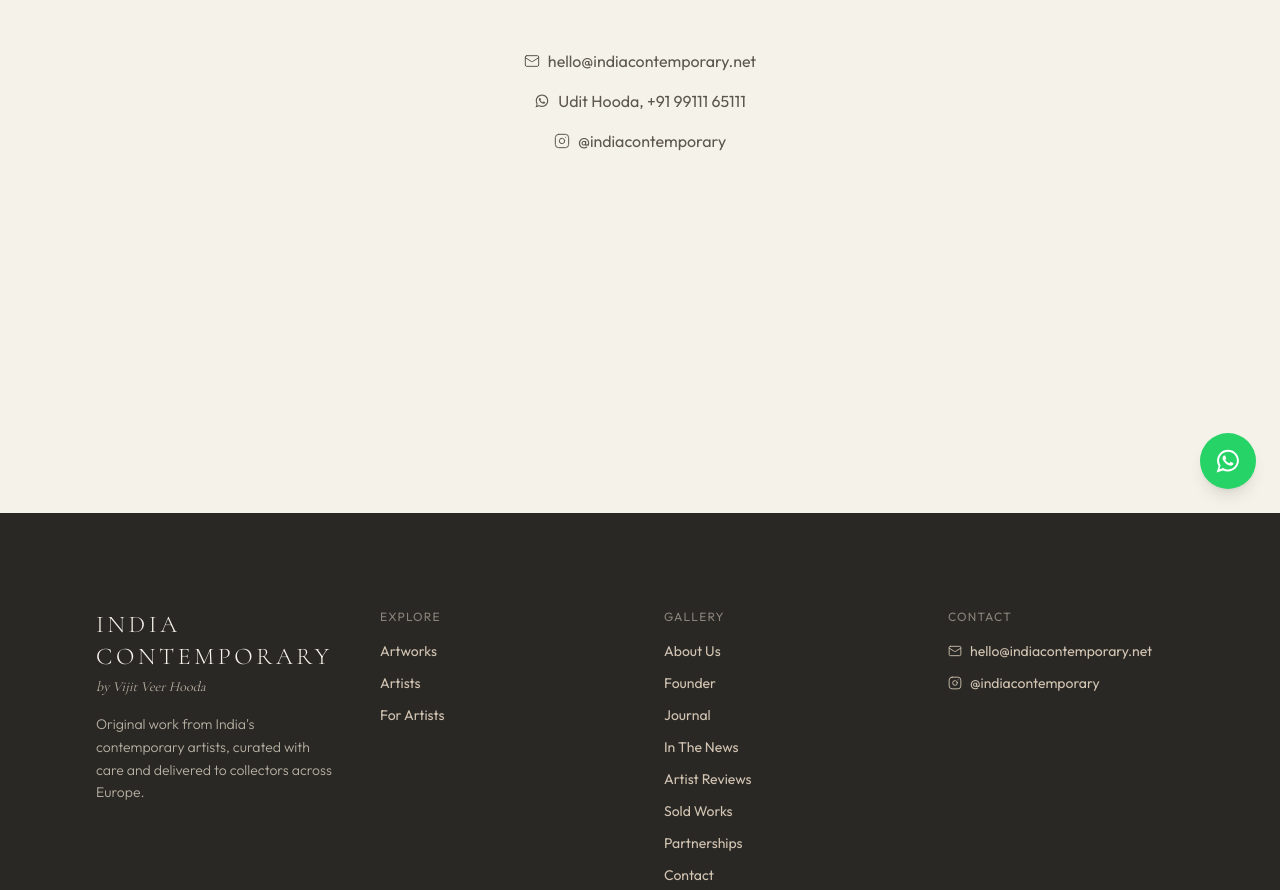
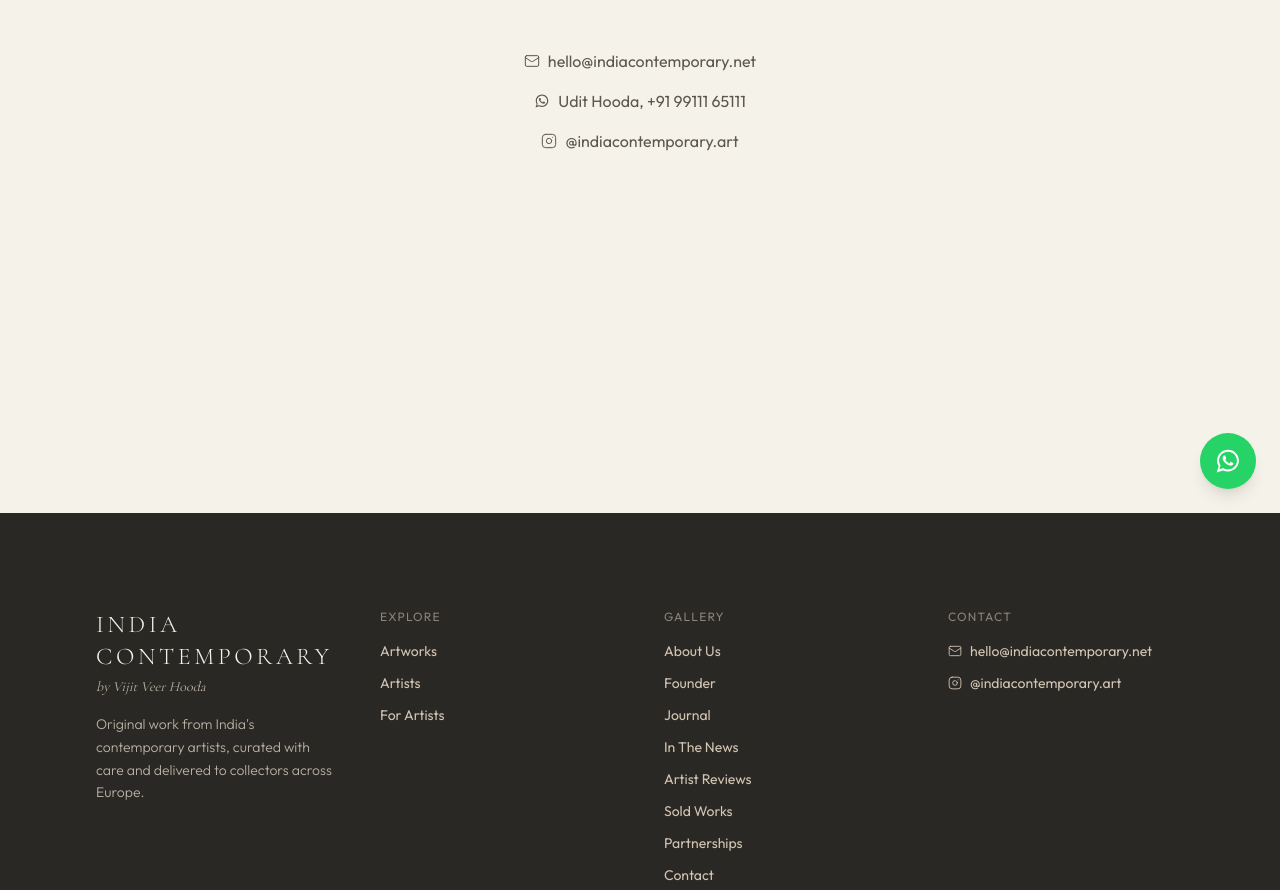
Before and after one commit to virat-mohan/indiacontemporary.net, a React (Vite) app: page /contact in a window 1280 px wide. Shown: the part 287-1177 px from the top of the page. Built offline with nearby package versions, Linux system fonts and the light colour scheme; no server answers.

Commit message:
Link the site's Instagram to the real @indiacontemporary.art account
Footer and Contact page had placeholder "#" hrefs; both now link to
https://www.instagram.com/indiacontemporary.art.

```diff
--- a/src/components/Footer.jsx
+++ b/src/components/Footer.jsx
@@ -55,8 +55,13 @@ export default function Footer() {
             <a href="mailto:hello@indiacontemporary.net" className="flex items-center gap-2 hover:text-white transition-colors">
               <Mail size={14} strokeWidth={1.5} /> hello@indiacontemporary.net
             </a>
-            <a href="#" className="flex items-center gap-2 hover:text-white transition-colors">
-              <Instagram size={14} strokeWidth={1.5} /> @indiacontemporary
+            <a
+              href="https://www.instagram.com/indiacontemporary.art"
+              target="_blank"
+              rel="noopener noreferrer"
+              className="flex items-center gap-2 hover:text-white transition-colors"
+            >
+              <Instagram size={14} strokeWidth={1.5} /> @indiacontemporary.art
             </a>
           </div>
         </div>
--- a/src/pages/ContactPage.jsx
+++ b/src/pages/ContactPage.jsx
@@ -55,8 +55,13 @@ export default function ContactPage() {
             >
               <WhatsAppIcon className="w-4 h-4" /> Udit Hooda, +91 99111 65111
             </a>
-            <a href="#" className="flex items-center gap-2 hover:text-accent transition-colors">
-              <Instagram size={16} strokeWidth={1.5} /> @indiacontemporary
+            <a
+              href="https://www.instagram.com/indiacontemporary.art"
+              target="_blank"
+              rel="noopener noreferrer"
+              className="flex items-center gap-2 hover:text-accent transition-colors"
+            >
+              <Instagram size={16} strokeWidth={1.5} /> @indiacontemporary.art
             </a>
           </div>
         </div>
```
